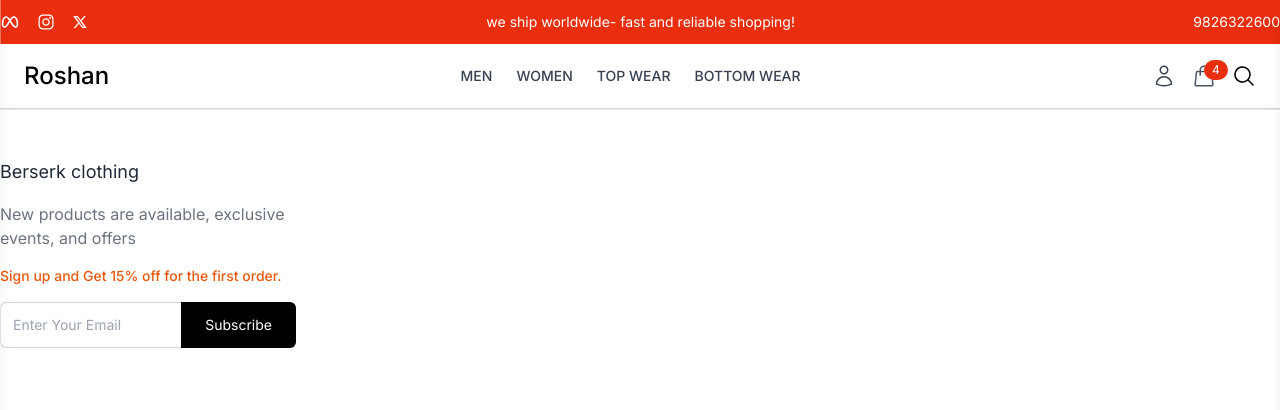
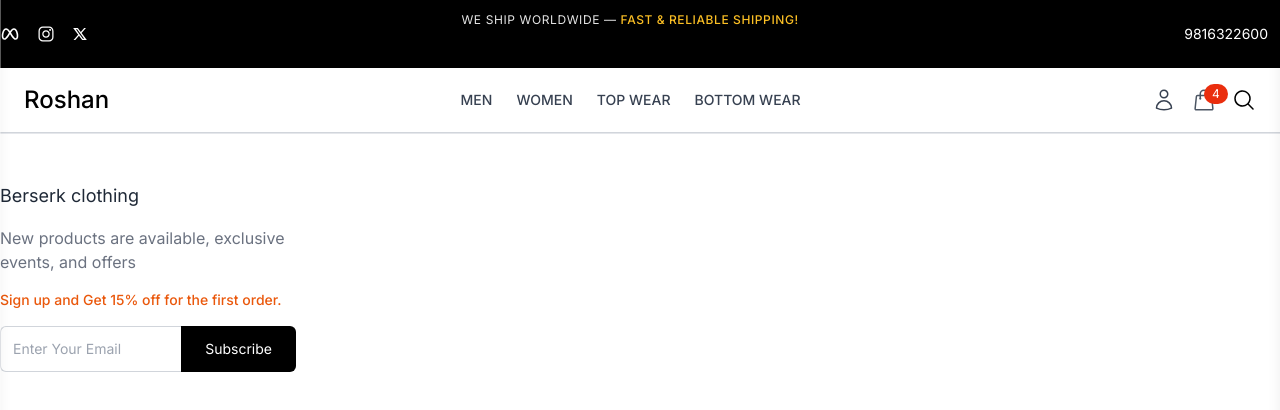
Before and after one commit to Roshan-khatri2063/clothing-ecom-store, a React (Vite) app in the folder frontend/: page / in a window 1280 px wide. Shown: the top 410 px of the page. Built offline with nearby package versions, Linux system fonts and the light colour scheme.

Commit message:
updated text, padding

```diff
--- a/frontend/src/components/layout/Topbar.jsx
+++ b/frontend/src/components/layout/Topbar.jsx
@@ -4,7 +4,7 @@
 
 const Topbar = () => {
     return (
-        <div className="bg-Topbar-red text-white">
+        <div className="bg-black text-white">
             <div className="container mx-auto flex justify-between items center py-3 px">
                 <div className="hidden md:flex items-center space-x-4">
 
@@ -20,13 +20,17 @@
                         <RiTwitterXLine className = "h-4 w-4"/>
                     </a>
                 </div>
-                <div className="text-sm text-center">
+                {/* <div className="text-sm text-center">
                     <span>we ship worldwide- fast and reliable shopping!</span>
+                </div> */}
+
+                <div className="text-center font-normal tracking-wider uppercase text-[11px] sm:text-xs text-neutral-200">
+                We ship worldwide — <span className="text-amber-400 font-medium">Fast & reliable shipping!</span>
                 </div>
 
-                <div className="text-sm hidden md:block">
+                <div className="text-sm hidden md:block p-3">
                     <a href="tel: 9816322600" className="hover:text-gray-300">
-                        9826322600
+                        9816322600
                     </a>
                 </div>
             </div>
```
